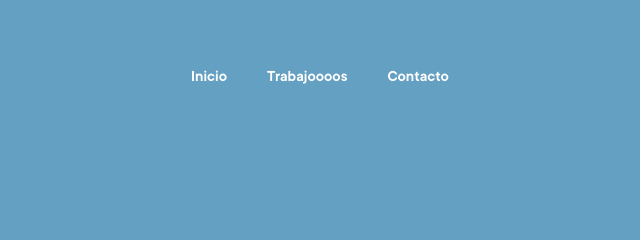
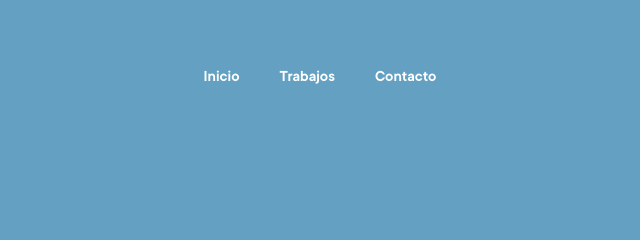
Before and after one commit to Danielmejia08/Portafolio-Web, a plain HTML site: page index.html in a window 1280 px wide. Shown: the top 240 px of the page, 328-968 px from the left. Drawn offline with nearby package versions, Linux system fonts and the light colour scheme.

Commit message:
Update index.html

```diff
--- a/index.html
+++ b/index.html
@@ -29,7 +29,7 @@
             <a class="nav-link mr-lg-4" href="#">Inicio <span class="sr-only">(current)</span></a>
           </li>
           <li class="nav-item">
-            <a class="nav-link" href="#">Trabajoooos</a>
+            <a class="nav-link" href="#">Trabajos</a>
           </li>
           <li class="nav-item">
             <a class="nav-link ml-lg-4" href="#">Contacto</a>
```
